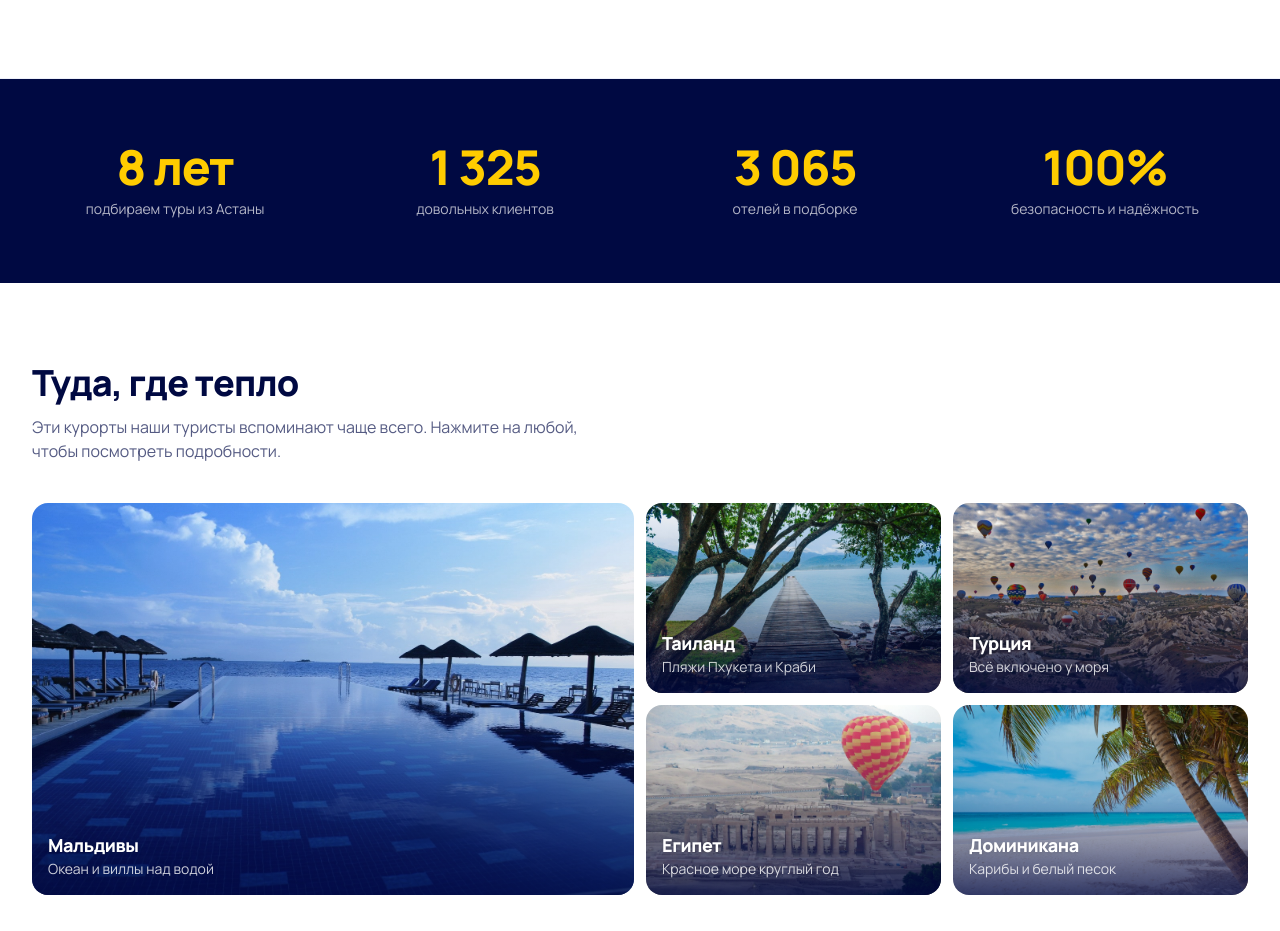
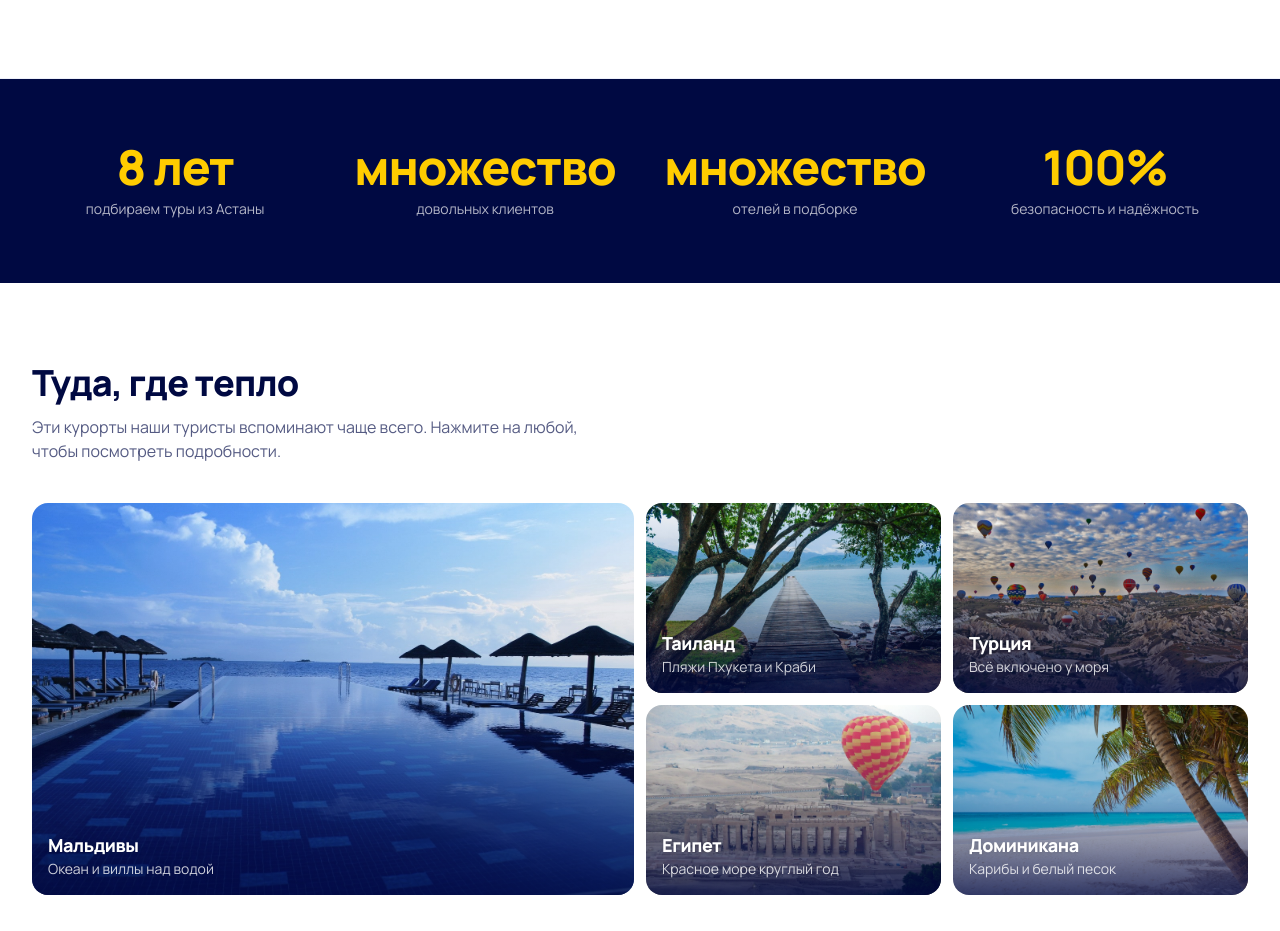
Before and after one commit to n0nam3e01/AlmazTour, a Next.js app: page / in a window 1280 px wide. Shown: the part 3920-4851 px from the top of the page. Built offline with nearby package versions, Linux system fonts and the light colour scheme; no server answers.

Commit message:
Use text for customer and hotel counters

```diff
--- a/src/components/CountUp.tsx
+++ b/src/components/CountUp.tsx
@@ -8,15 +8,20 @@ export function CountUp({
   suffix = "",
   duration = 1600,
 }: {
-  value: number;
+  value: number | string;
   suffix?: string;
   duration?: number;
 }) {
   const ref = useRef<HTMLSpanElement>(null);
-  const [display, setDisplay] = useState(0);
+  const [display, setDisplay] = useState<number | string>(typeof value === "number" ? 0 : value);
   const started = useRef(false);
 
   useEffect(() => {
+    if (typeof value === "string") {
+      setDisplay(value);
+      return;
+    }
+
     const el = ref.current;
     if (!el) return;
 
@@ -50,7 +55,7 @@ export function CountUp({
 
   return (
     <span ref={ref}>
-      {display.toLocaleString("ru-RU")}
+      {typeof display === "number" ? display.toLocaleString("ru-RU") : display}
       {suffix}
     </span>
   );
--- a/src/data/site.ts
+++ b/src/data/site.ts
@@ -39,8 +39,8 @@ export const site = {
 
   counters: [
     { value: 8, suffix: " лет", label: "подбираем туры из Астаны" },
-    { value: 1325, label: "довольных клиентов" },
-    { value: 3065, label: "отелей в подборке" },
+    { value: "множество", label: "довольных клиентов" },
+    { value: "множество", label: "отелей в подборке" },
     { value: 100, suffix: "%", label: "безопасность и надёжность" },
   ],
 } as const;
```
